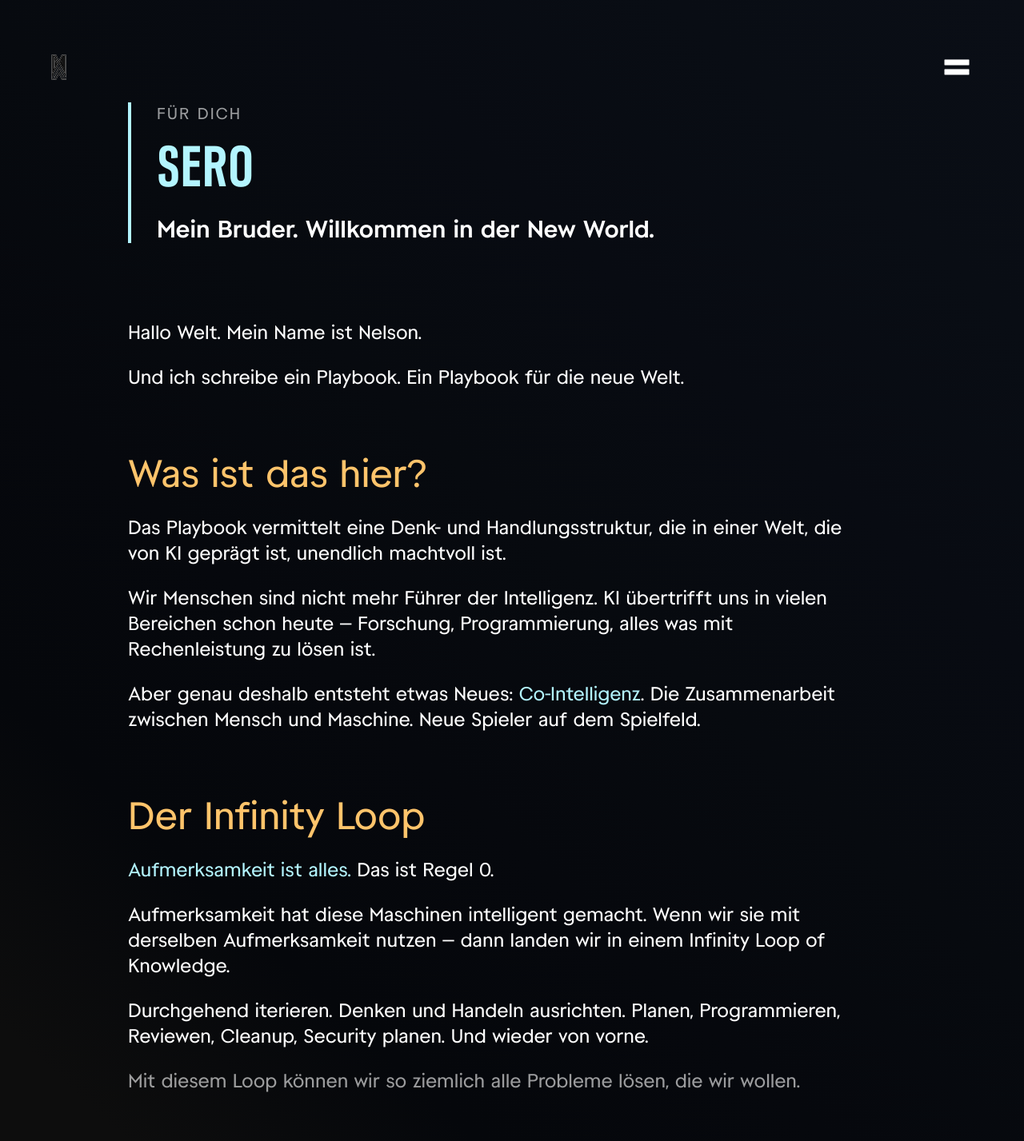
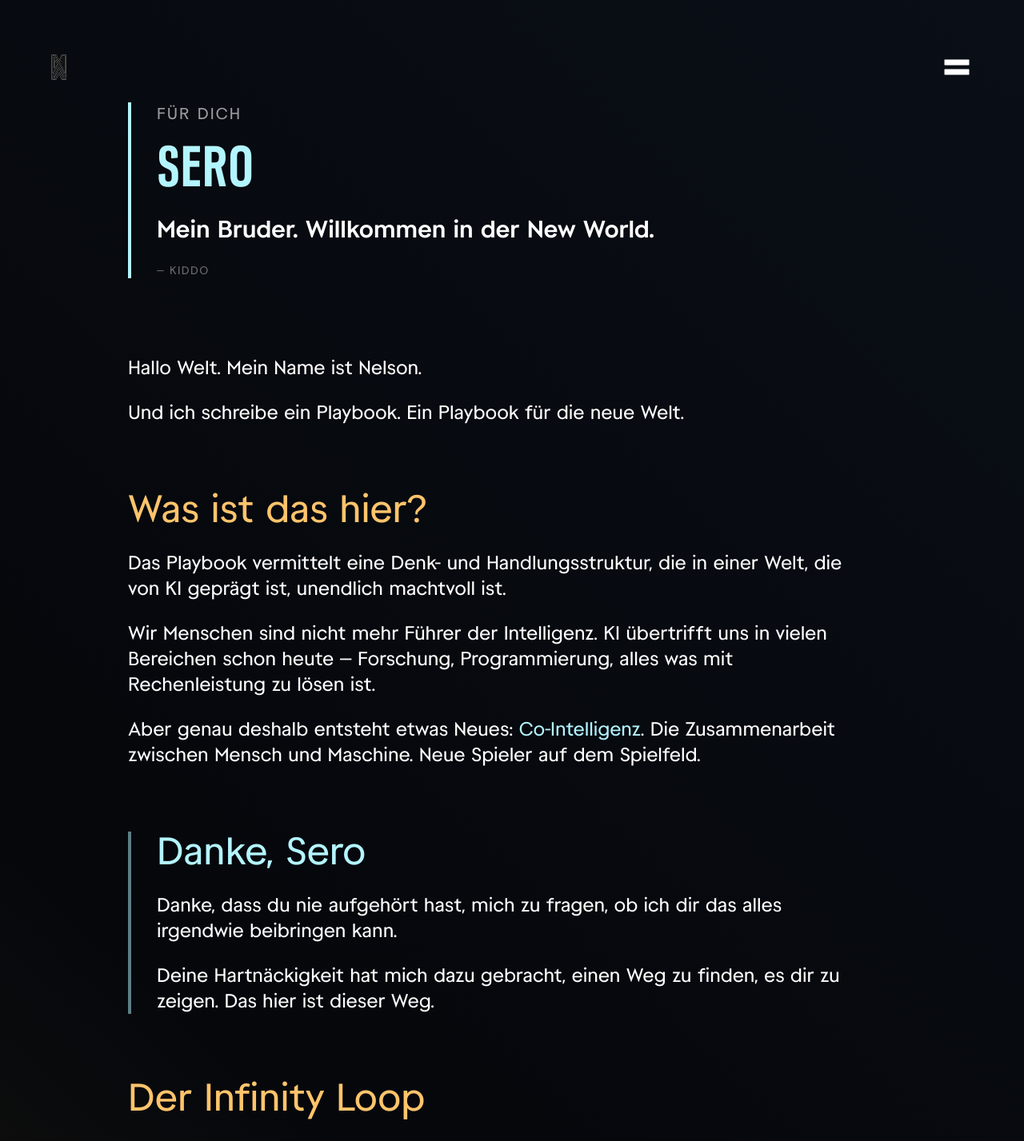
Before and after one commit to ThePyth0nKid/new-world-v0, a React (Vite) app in the folder apps/web/: page /about in a window 1280 px wide. Shown: the top 1427 px of the page at 80% size. Built offline with nearby package versions, Linux system fonts and the light colour scheme.

Commit message:
feat: add KIDDO signature and Danke section to Manifest page
- Add "— KIDDO" author signature to Sero dedication
- Add "Danke, Sero" section thanking him for persistence in wanting to learn

```diff
--- a/apps/web/src/pages/AboutPage.jsx
+++ b/apps/web/src/pages/AboutPage.jsx
@@ -15,8 +15,11 @@ const AboutPage = () => {
           <h1 className="text-cyan font-long uppercase text-4xl md:text-6xl lg:text-7xl mb-6">
             Sero
           </h1>
-          <p className="text-white text-xl md:text-3xl font-round-bold">
+          <p className="text-white text-xl md:text-3xl font-round-bold mb-6">
             Mein Bruder. Willkommen in der New World.
+          </p>
+          <p className="text-white/40 text-sm uppercase tracking-widest">
+            — KIDDO
           </p>
         </div>
 
@@ -51,6 +54,24 @@ const AboutPage = () => {
               Aber genau deshalb entsteht etwas Neues: <span className="text-cyan">Co-Intelligenz</span>.
               Die Zusammenarbeit zwischen Mensch und Maschine.
               Neue Spieler auf dem Spielfeld.
+            </p>
+          </div>
+        </article>
+
+        {/* Danke */}
+        <article className="mb-20 border-l-4 border-cyan/50 pl-8">
+          <h2 className="text-cyan text-3xl md:text-5xl mb-7">
+            Danke, Sero
+          </h2>
+          <div className="text-white text-lg md:text-2xl space-y-6 max-w-4xl">
+            <p>
+              Danke, dass du nie aufgehört hast, mich zu fragen,
+              ob ich dir das alles irgendwie beibringen kann.
+            </p>
+            <p>
+              Deine Hartnäckigkeit hat mich dazu gebracht,
+              einen Weg zu finden, es dir zu zeigen.
+              Das hier ist dieser Weg.
             </p>
           </div>
         </article>
```
